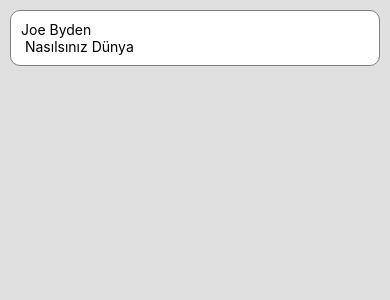
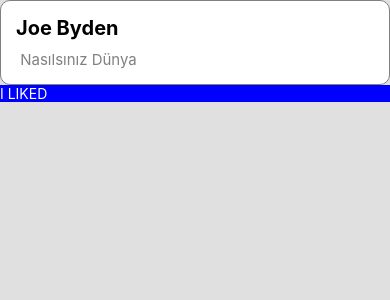
Before and after one commit to aytacbulanik/React_Native_App, a React Native app: screen / in a window 390 px wide. Shown: the top 300 px of the page. Built offline with nearby package versions, Linux system fonts and the light colour scheme.

Commit message:
like button added

```diff
--- a/src/App.js
+++ b/src/App.js
@@ -1,14 +1,23 @@
 import React from 'react';
-import {View, SafeAreaView, Text, StyleSheet} from 'react-native';
+import {
+  View,
+  SafeAreaView,
+  Text,
+  StyleSheet,
+  TouchableOpacity,
+} from 'react-native';
 
 function App() {
   return (
     <SafeAreaView style={style.safeAreaContainer}>
-      <View style={style.cardView}>
-        <View>
-          <Text>Joe Byden</Text>
-          <Text> Nasılsınız Dünya</Text>
+      <View>
+        <View style={style.cardView}>
+          <Text style={style.titleText}>Joe Byden</Text>
+          <Text style={style.wordsText}> Nasılsınız Dünya</Text>
         </View>
+        <TouchableOpacity>
+          <Text style={style.buttonContainer}>I LIKED</Text>
+        </TouchableOpacity>
       </View>
     </SafeAreaView>
   );
@@ -21,12 +30,26 @@ const style = StyleSheet.create({
   },
   cardView: {
     backgroundColor: 'white',
-    margin: 10,
     padding: 10,
     borderWidth: 1,
     borderColor: 'gray',
     borderRadius: 10,
   },
+  titleText: {
+    margin: 5,
+    fontWeight: 'bold',
+    fontSize: 20,
+  },
+  wordsText: {
+    color: 'gray',
+    fontSize: 15,
+    margin: 5,
+  },
+  buttonContainer: {
+    backgroundColor: 'blue',
+    color: 'white',
+    alignItems: 'center',
+  },
 });
 
 export default App;
```
